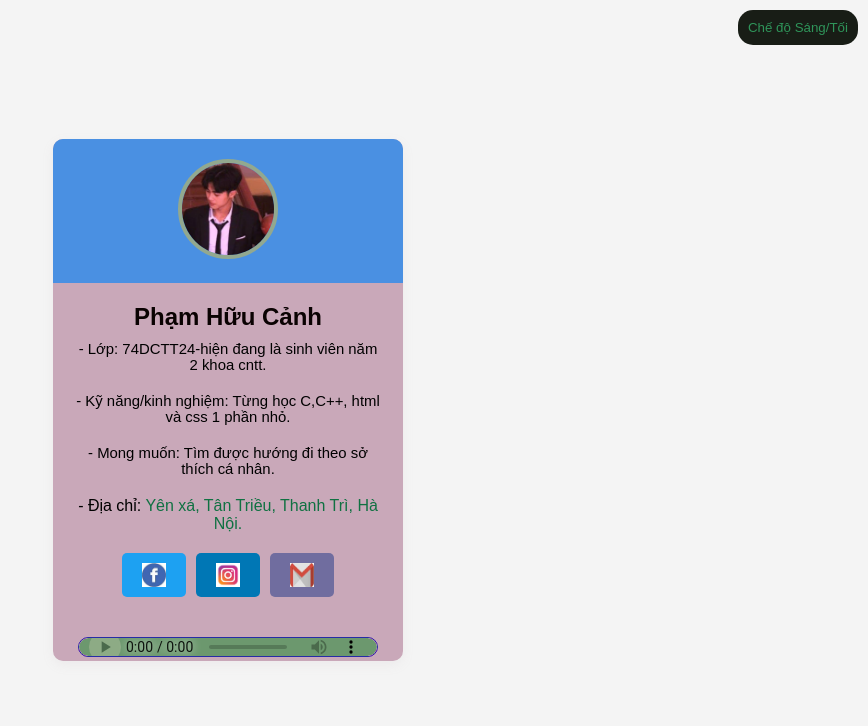
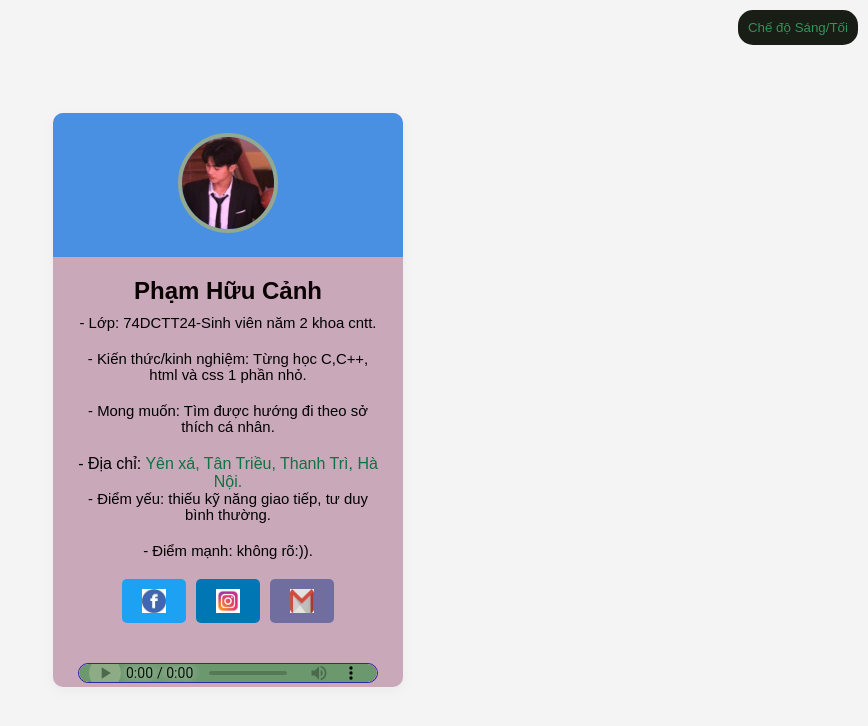
Before and after one commit to canhhocit/profile_me, a plain HTML site: page index.html in a window 1280 px wide. Shown: the whole page, without its empty margins (412-1280 px from the left). Drawn offline with Linux system fonts and the light colour scheme.

Commit message:
Update index.html

```diff
--- a/index.html
+++ b/index.html
@@ -15,11 +15,13 @@
         </div>
         <div class="profile-body">
             <h1 class="name">Phạm Hữu Cảnh</h1>
-            <p class="bio">- Lớp: 74DCTT24-hiện đang là sinh viên năm 2 khoa cntt.</p>
-            <p class="bio">- Kỹ năng/kinh nghiệm: Từng học C,C++, html và css 1 phần nhỏ.</p>
+            <p class="bio">- Lớp: 74DCTT24-Sinh viên năm 2 khoa cntt.</p>
+            <p class="bio">- Kiến thức/kinh nghiệm: Từng học C,C++, html và css 1 phần nhỏ.</p>
             <p class="bio">- Mong muốn: Tìm được hướng đi theo sở thích cá nhân.</p>
             <p class="map">- Địa chỉ: <a href="https://maps.app.goo.gl/6PqEcU3ryVYdaB9z6">Yên xá, Tân Triều, Thanh Trì, Hà Nội.</a></p>
-            <p class="bio"></p>
+            <p class="bio">- Điểm yếu: thiếu kỹ năng giao tiếp, tư duy bình thường.</p>
+            <p class="bio">- Điểm mạnh: không rõ:)).</p>
+
             <div class="social-links">
                 <a href="https://www.facebook.com/milk.2.10.2021" class="social-icon fb">
                     <img src="phở.jpg" alt="pic.fb"></a>
```
